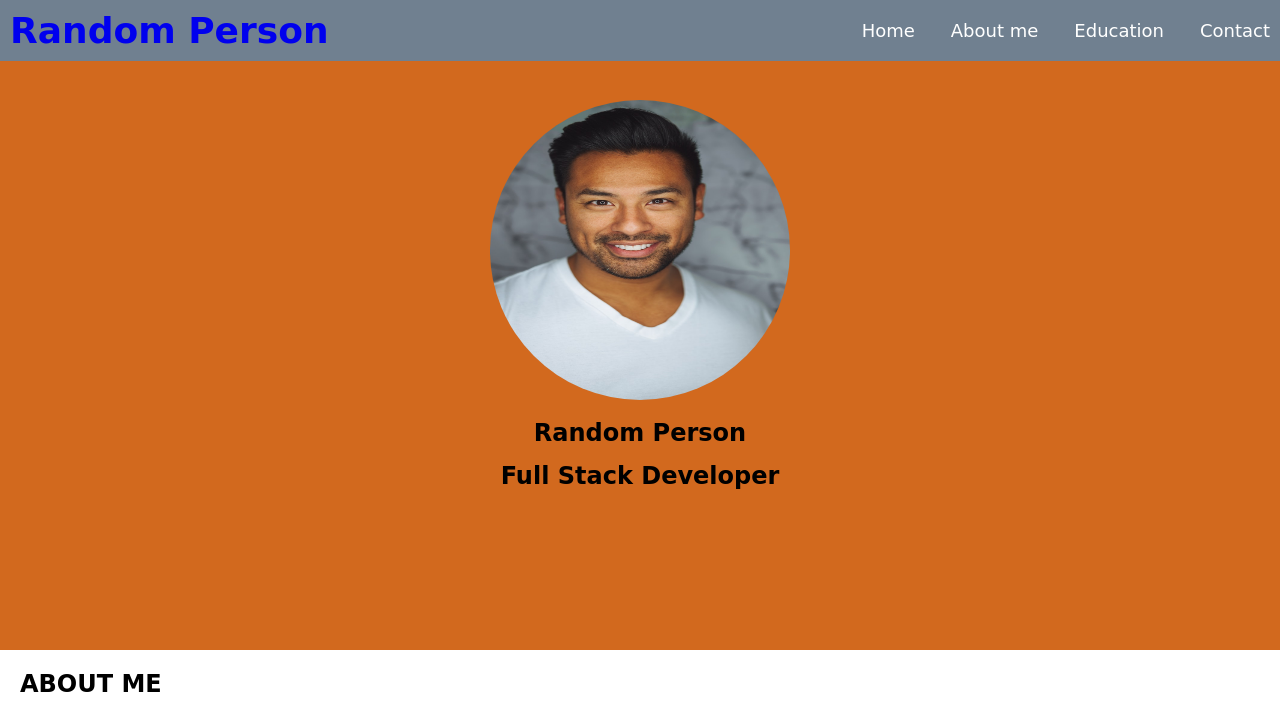
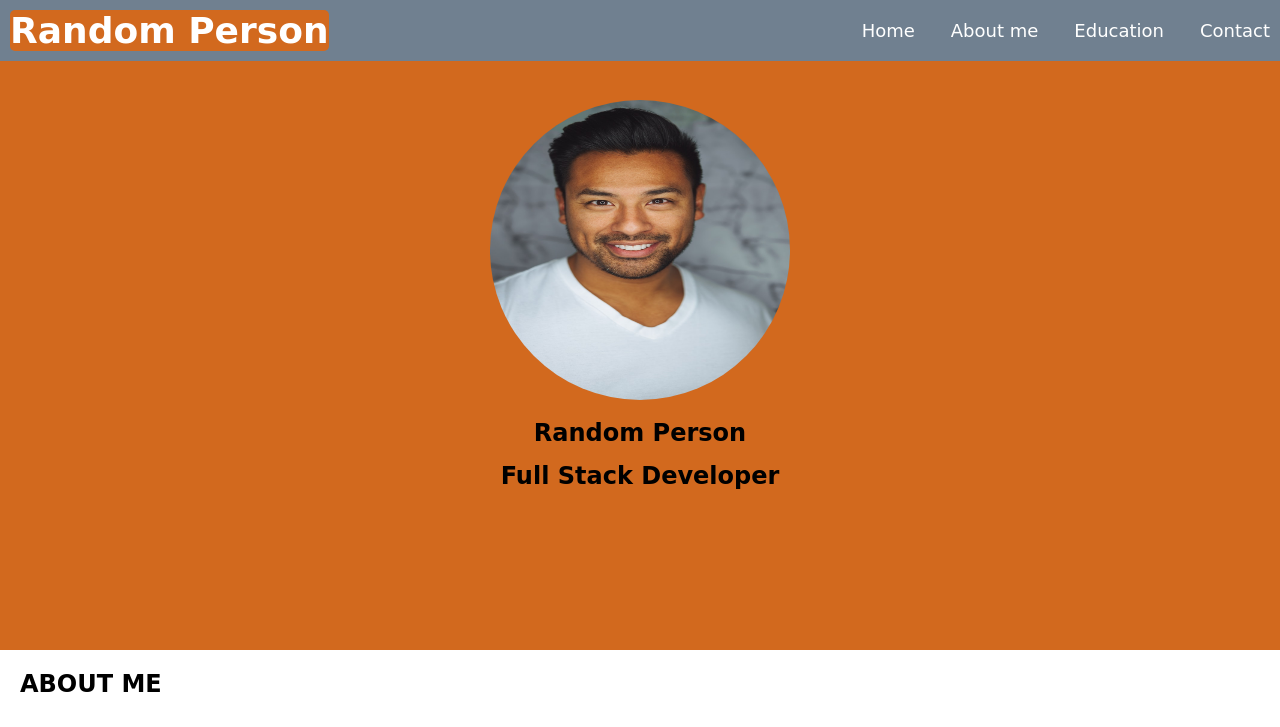
Before and after one commit to Tete98765/Tete98765.github.io, a plain HTML site: page index.html in a window 1280 px wide. In both pictures the pointer is over the element 169 px from the left and 30 px from the top of the page. Shown: the top 727 px of the page. Drawn offline with Linux system fonts and the light colour scheme.

Commit message:
Update style.css

```diff
--- a/styles/style.css
+++ b/styles/style.css
@@ -48,6 +48,16 @@ li {
     grid-column: 1;
     justify-self: start;
     padding-left: 10px;
+}
+
+.nav-title h1 {
+    color:#fff;
+}
+
+.nav-title h1:hover {
+    background-color: #D2691E;
+    border-radius: 5px;
+    transition: 0.3s ease;
 }
  /*navbar menu*/
 
```
